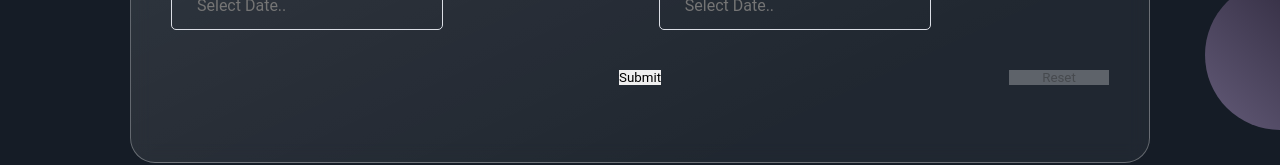
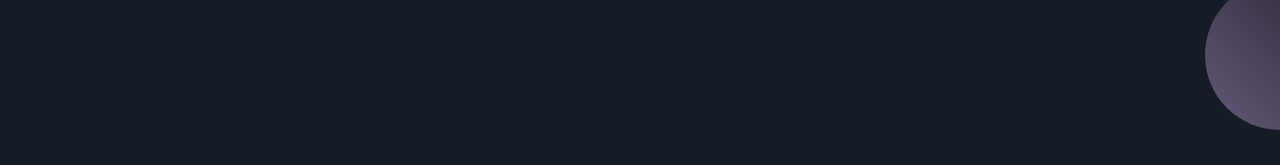
Before and after one commit to shapikso/Movies_React, a React (Create React App) app: page /movies in a window 1280 px wide. Shown: the part 620-785 px from the top of the page. Built offline with nearby package versions, Linux system fonts and the light colour scheme.

Commit message:
done filters

```diff
--- a/src/components/Movies/Filters/Filters.js
+++ b/src/components/Movies/Filters/Filters.js
@@ -6,6 +6,7 @@ import FilterInput from "./Input/FilterInput";
 import DoubleRange from "./DoubleRange/DoubleRange";
 import DatePicker from "react-datepicker";
 import "react-datepicker/dist/react-datepicker.css";
+import Button from "../../common/Button/Button";
 
 class Filters extends Component {
     constructor(props) {
@@ -40,10 +41,8 @@ class Filters extends Component {
                     <FilterInput setSearchTitle={this.setSearchTitle} />
                     <Select setDelector={this.setStatus} options={movieStatus} />
                     <Select setDelector={this.setLanguage} options={movieLanguages} />
-
                 </div>
                 <div className="form-filters__ranges">
-
                     <DoubleRange setRange={this.setBudget}
                         title="Budget, $"
                         step="100000"
@@ -83,8 +82,8 @@ class Filters extends Component {
                     </div>
                 </div>
                 <div className="form-filters__buttons">
-                    <button type="submit" className="basic-btn">Submit</button>
-                    <button id="reset-btn" type="reset" className="basic-btn" disabled>Reset</button>
+                    <Button type="submit" className="basic-btn" contentKey ="Submit"/>
+                    <Button type="reset" className="basic-btn" isDisabled={true} contentKey="Reset"/>
                 </div>
             </form>
         );
--- a/src/components/Movies/Movies.js
+++ b/src/components/Movies/Movies.js
@@ -10,11 +10,12 @@ class Movies extends Component {
             isFiltersHidden : true
         };
     }
+    toggleFilters = (e) =>e.target.classList.contains('filters-modal-box') || e.target.classList.contains('button') ? this.setState({isFiltersHidden: !this.state.isFiltersHidden}) : 0;
     render() {
         return (
             <div className="container movie-wrapper">
                 <div className="place-right">
-                    <Button contentKey ="Filters"/>
+                    <Button onClick={this.toggleFilters} contentKey ="Filters"/>
                 </div>
                 <div id="movie-list" className="movies">
 
@@ -23,7 +24,7 @@ class Movies extends Component {
                 <div className="center">
                     <Button contentKey ="Load More"/>
                 </div>
-                <div id="filters-modal" className="filters-modal-box ">
+                <div id="filters-modal" onClick={this.toggleFilters} className={this.state.isFiltersHidden ? "filters-modal-box hide" : "filters-modal-box" }>
                     <Filters/>
                 </div>
             </div>
```
